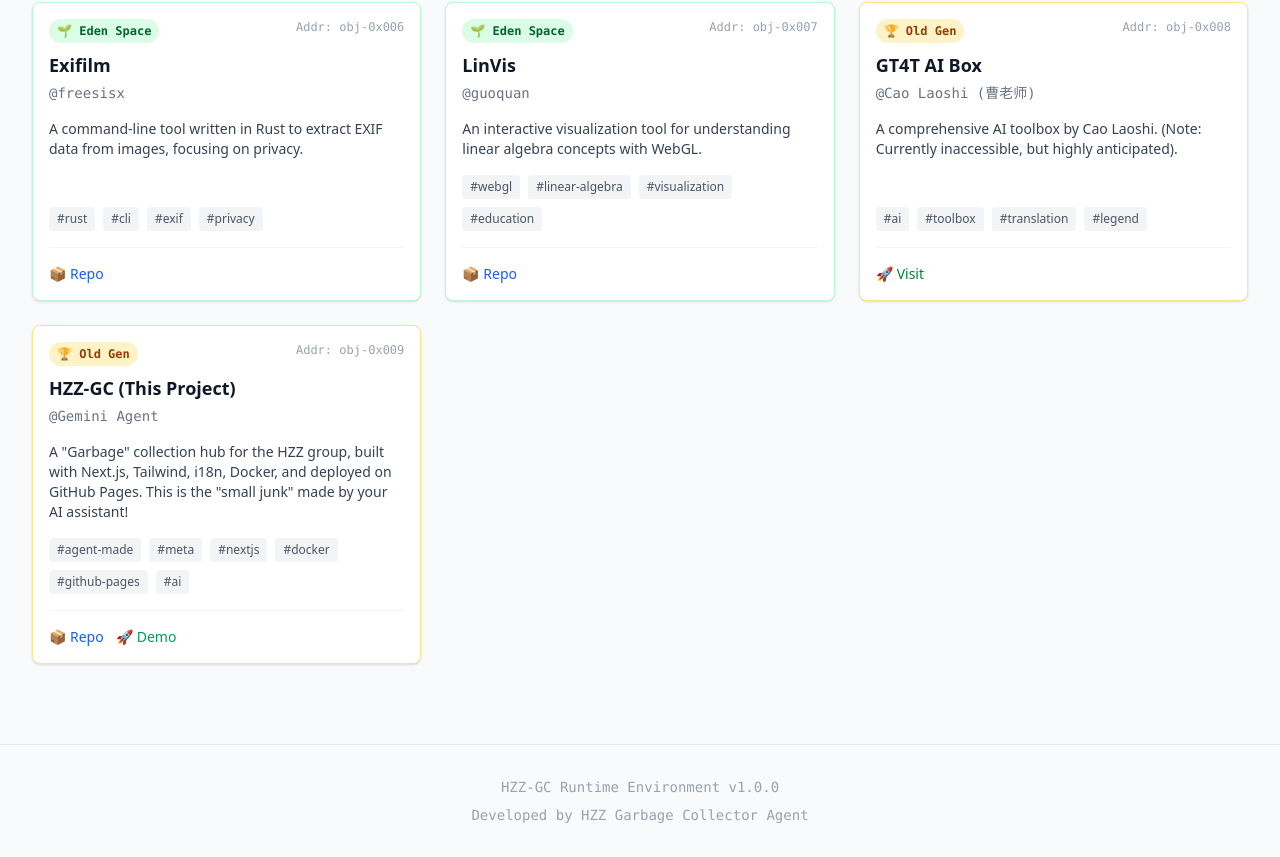
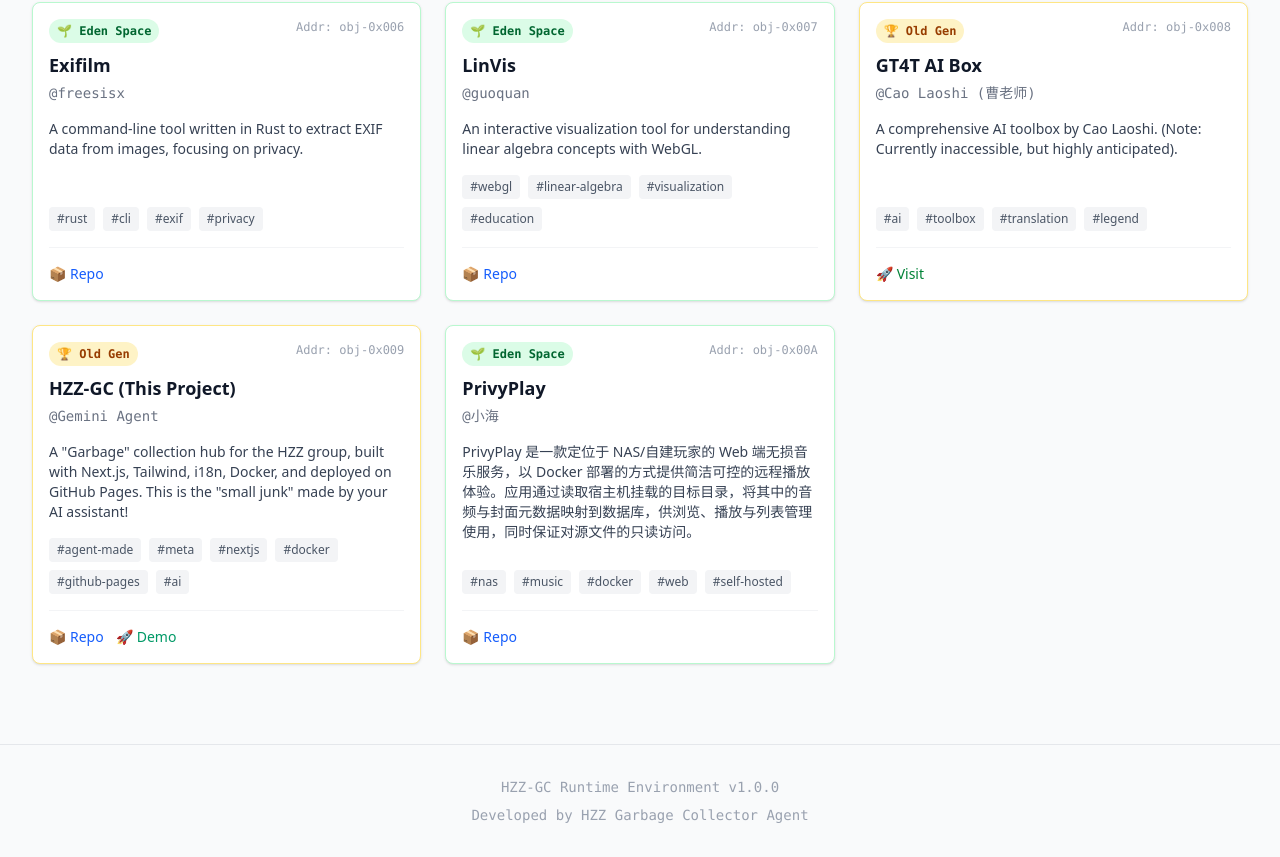
Before and after one commit to guoquan/hzz-gc, a Next.js app in the folder web/: page /en in a window 1280 px wide. Shown: the part 461-1318 px from the top of the page. Built offline with nearby package versions, Linux system fonts and the light colour scheme.

Commit message:
Add PrivyPlay to garbage collection
Co-authored-by: guoquan <1118270+guoquan@users.noreply.github.com>

```diff
--- a/web/data/garbage.ts
+++ b/web/data/garbage.ts
@@ -57,5 +57,19 @@ export const MOCK_GARBAGE: Garbage[] = [
     updated_at: new Date().toISOString(),
     reference_count: 100, // It's the best!
     status: GarbageStatus.TENURED,
+  },
+  {
+    id: 'obj-0x00A',
+    title: 'PrivyPlay',
+    author: '小海',
+    description: 'PrivyPlay 是一款定位于 NAS/自建玩家的 Web 端无损音乐服务，以 Docker 部署的方式提供简洁可控的远程播放体验。应用通过读取宿主机挂载的目标目录，将其中的音频与封面元数据映射到数据库，供浏览、播放与列表管理使用，同时保证对源文件的只读访问。',
+    links: {
+      repo: 'https://github.com/NMTuan/PrivyPlay',
+    },
+    tags: ['nas', 'music', 'docker', 'web', 'self-hosted'],
+    created_at: '2025-12-16T13:48:00Z',
+    updated_at: '2025-12-16T13:48:00Z',
+    reference_count: 0,
+    status: GarbageStatus.NEW,
   }
 ];
```
Also changed, not shown: 1 other file (tests, documents, lock files or other folders).
